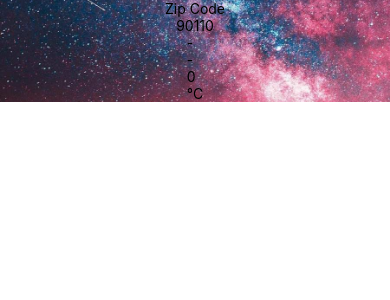
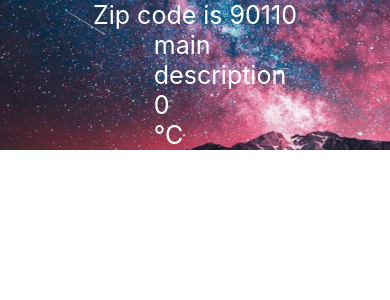
Before and after one commit to Panlert/React-Native, a React Native app: screen / in a window 390 px wide. Shown: the top 300 px of the page. Built offline with nearby package versions, Linux system fonts and the light colour scheme.

Commit message:
section4

```diff
--- a/component/Forecast.js
+++ b/component/Forecast.js
@@ -1,13 +1,21 @@
 import React from 'react'
-import { View, Text } from 'react-native'
+import { View, Text, StyleSheet } from 'react-native'
 
 export default function Forecast(props){
     return(
         <View>
-            <Text>{props.main}</Text>
-            <Text>{props.description}</Text>
-            <Text>{props.temp}</Text>
-            <Text>°C</Text>
+            <Text style = {style2.textFront}>{props.main}</Text>
+            <Text style = {style2.textFront}>{props.description}</Text>
+            <Text style = {style2.textFront}>{props.temp}</Text>
+            <Text style = {style2.textFront}>°C</Text>
         </View>
     )
 }
+
+const style2 = StyleSheet.create({
+    textFront: {
+        color: "white",
+        fontSize: 25,
+        paddingLeft: 50
+    }
+})
--- a/component/Weather.js
+++ b/component/Weather.js
@@ -4,15 +4,14 @@ import Forecast from './Forecast'
 
 export default function Weather(props){
     const [forecastInfo, setForecastInfo] = useState({
-        main: '-',
-        description: '-',
+        main: 'main',
+        description: 'description',
         temp: 0
     })
 
     return (
         <ImageBackground source={require('../bg.jpg')} style={styles.backdrop}>
-            <Text>Zip Code</Text>
-            <Text>{props.zipCode}</Text>
+            <Text style={styles.fontcolor}>Zip code is {props.zipCode}</Text>
             <Forecast {...forecastInfo}/>
         </ImageBackground>
     )
@@ -20,8 +19,13 @@ export default function Weather(props){
 
 const styles = StyleSheet.create({
     backdrop: {
+        flexDirection: 'column',
         alignItems: 'center',
         width: '100%',
         height: '100%',
-    }
+    },
+    fontcolor:{
+        color: "white",
+        fontSize: 25,
+    },
 })
```
